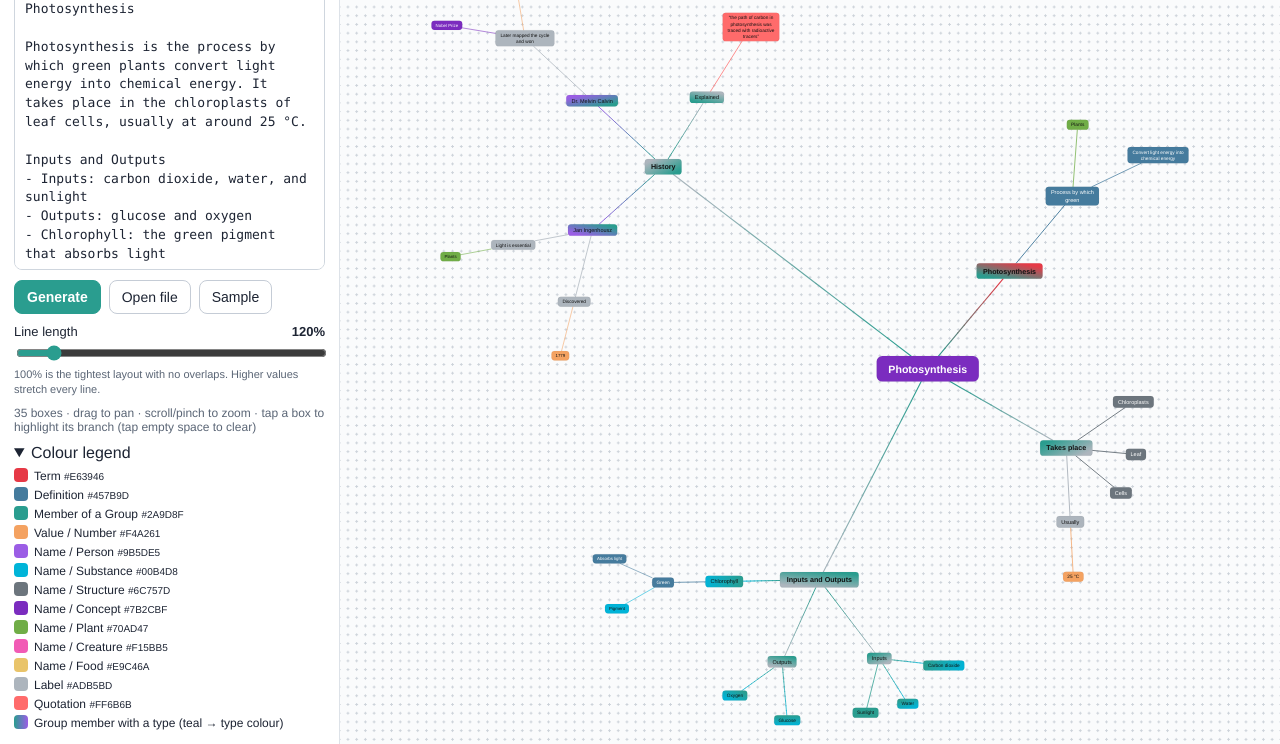
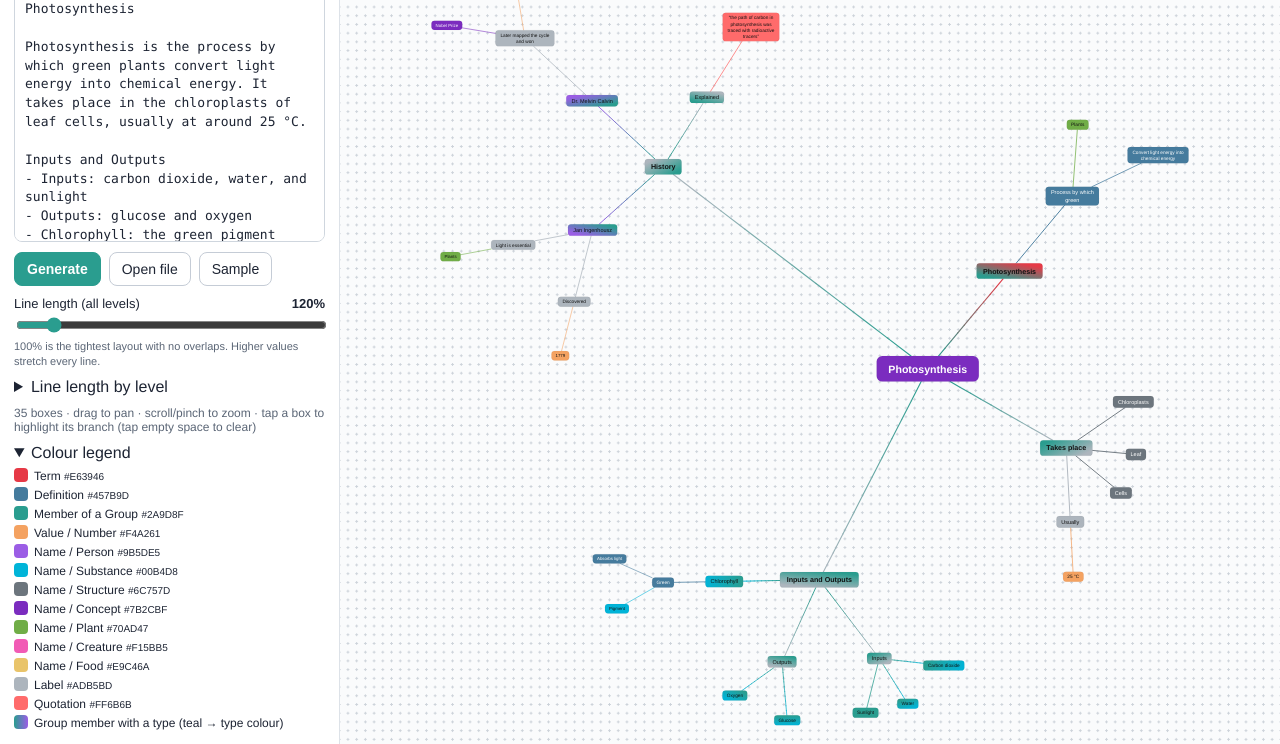
Before and after one commit to alconti-dotcom/MapifyAL, a plain HTML site: page index.html in a window 1280 px wide. Shown: the part 56-800 px from the top of the page. Drawn offline with nearby package versions, Linux system fonts and the light colour scheme.

Commit message:
Update line length label and add details section

```diff
--- a/index.html
+++ b/index.html
@@ -16,10 +16,14 @@
       <button id="sample">Sample</button>
     </div>
     <div class="knob">
-      <label for="len">Line length <b id="lenVal">120%</b></label>
+      <label for="len">Line length (all levels) <b id="lenVal">120%</b></label>
       <input type="range" id="len" min="100" max="300" step="5" value="120">
       <small>100% is the tightest layout with no overlaps. Higher values stretch every line.</small>
     </div>
+    <details class="levels" id="levelsBox">
+      <summary>Line length by level</summary>
+      <div id="levelsBody"><small>Generate a map first.</small></div>
+    </details>
     <div id="status"></div>
     <details open>
       <summary>Colour legend</summary>
```
